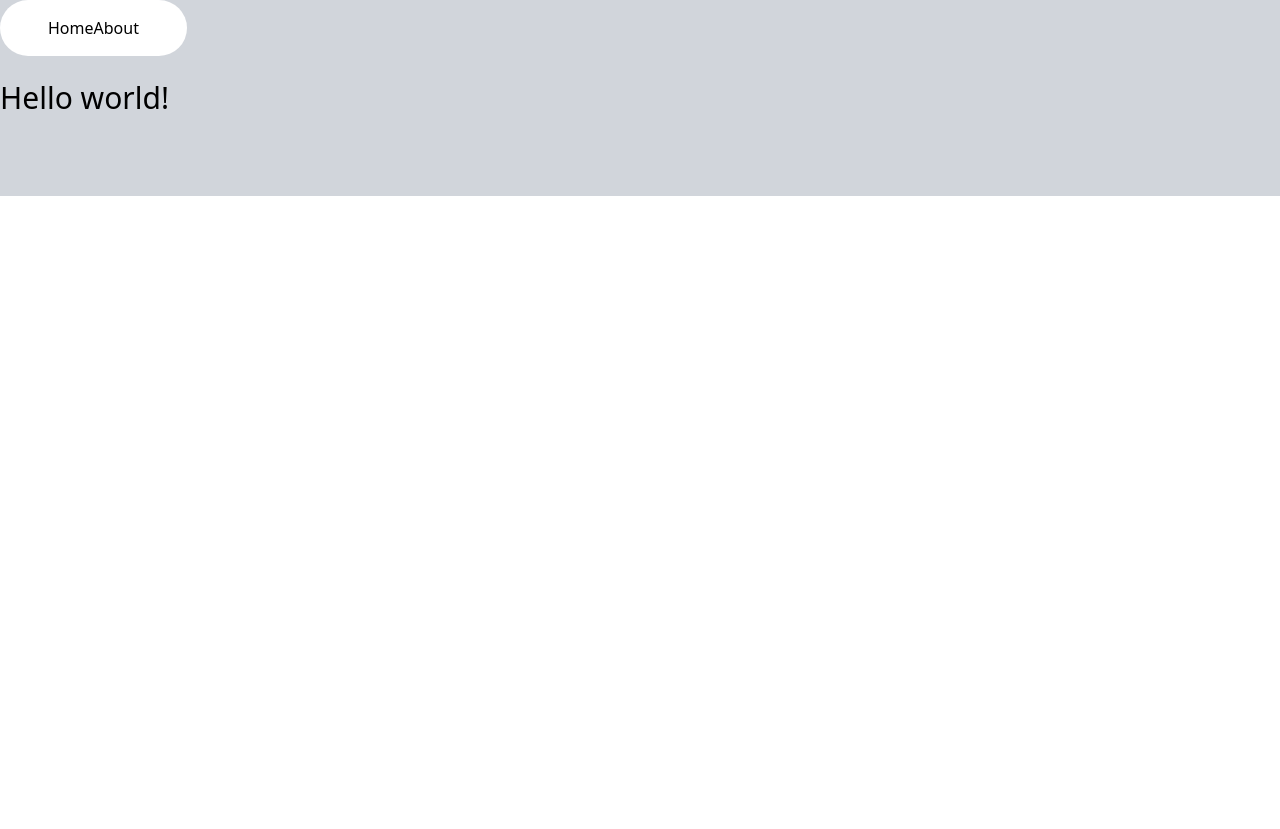
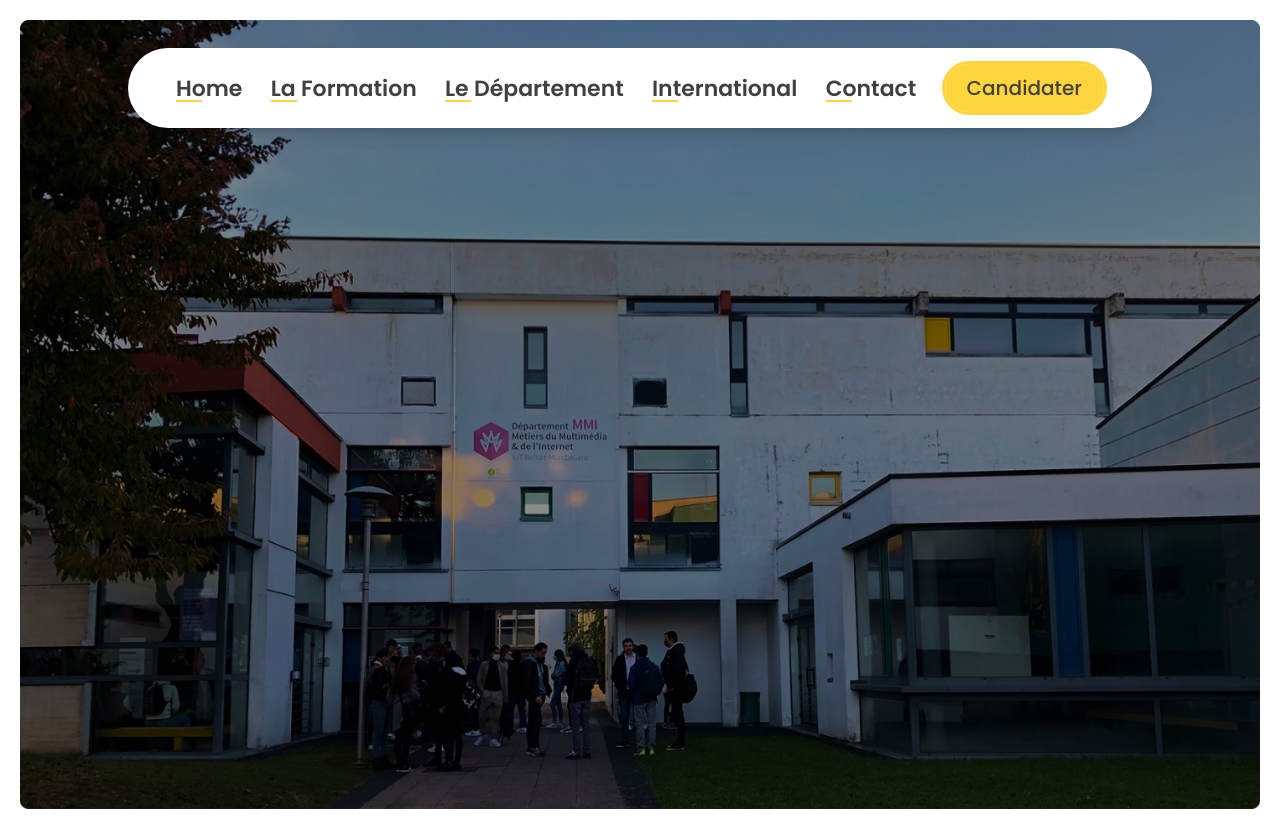
Before and after one commit to OHNIMUS-Leopold/refonte-MMI, a Nuxt app: page / in a window 1280 px wide. Before the commit the page ends 800 px from the top, so only its background shows below. Built offline with nearby package versions, Linux system fonts and the light colour scheme.

Commit message:
header desktop + import video

```diff
--- a/components/Header.vue
+++ b/components/Header.vue
@@ -1,8 +1,37 @@
 <template>
-    <div class="absolute bg-white py-4 px-12 rounded-[44px]">
-        <nav>
-            <NuxtLink to="/">Home</NuxtLink>
-            <NuxtLink to="/about">About</NuxtLink>
+    <header class="absolute top-12 bg-white py-4 px-12 rounded-[44px] w-4/5 left-1/2 -translate-x-1/2 drop-shadow-lg">
+        <nav class="text-gris text-[22px] font-poppins font-semibold flex justify-between items-center">
+            <NuxtLink class="relative animate" to="/">Home</NuxtLink>
+            <NuxtLink class="relative animate" to="/about">La Formation</NuxtLink>
+            <NuxtLink class="relative animate" to="/">Le Département</NuxtLink>
+            <NuxtLink class="relative animate" to="/">International</NuxtLink>
+            <NuxtLink class="relative animate" to="/">Contact</NuxtLink>
+            <div class="font-medium text-xl py-[10px] px-[22px] outline outline-jaune bg-jaune rounded-3xl hover:bg-white duration-500">
+                <NuxtLink to="/">Candidater</NuxtLink>
+            </div>
         </nav>
-    </div>
+    </header>
 </template>
+
+
+
+<style>
+
+.animate::after {
+    content: '';
+    position: absolute;
+    height: 2px;
+    left: 0;
+    bottom: 3px;
+    width: 26px;
+    background: #FFD53E;
+    transition: width .4s;
+    z-index: 20;
+}
+
+.animate:hover::after {
+    width: 100%;
+}
+
+
+</style>
--- a/pages/index.vue
+++ b/pages/index.vue
@@ -1,7 +1,7 @@
 <template>
-    <div class="bg-gray-300 py-20">
-        <h1 class="text-3xl">
-            Hello world!
-        </h1>
-    </div>
+    <main>
+        <div class="p-5">
+            <img class="w-full" src="../assets/images/bitmap/home-test.png" alt="">
+        </div>
+    </main>
 </template>
```
Also changed, not shown: assets/images/bitmap/home-test.png (added), 1 other file (tests, documents, lock files or other folders).
